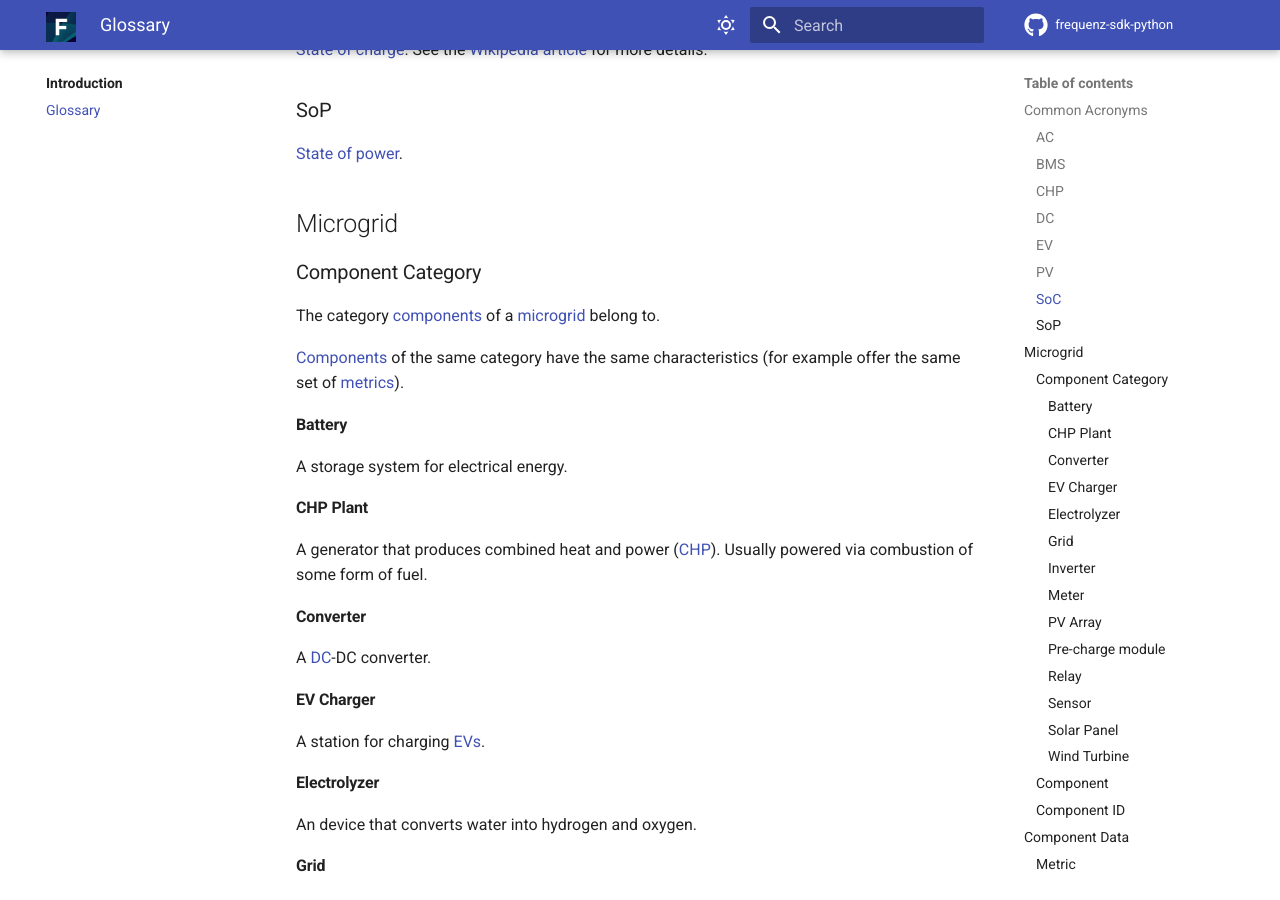
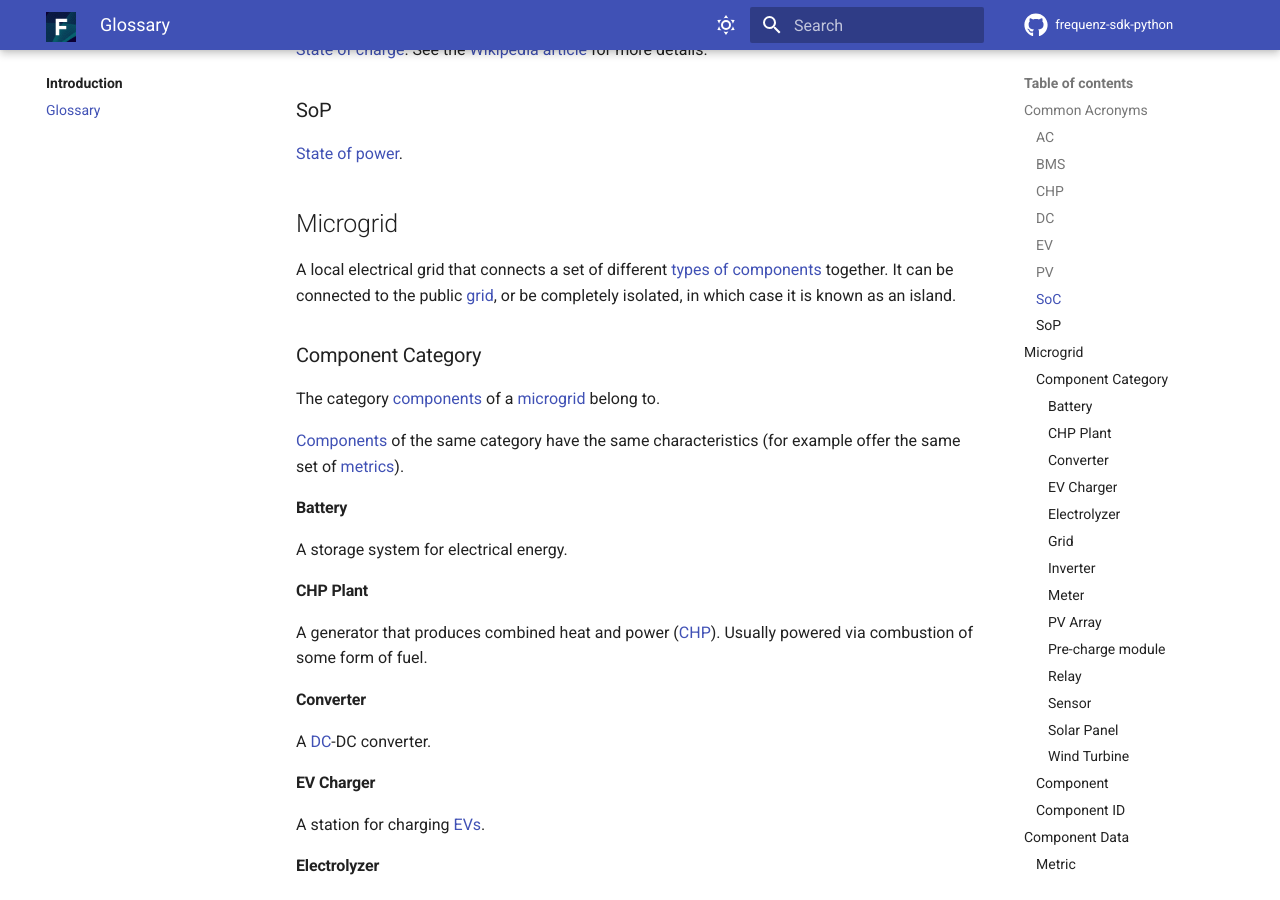
Before and after one commit to frequenz-floss/frequenz-sdk-python, an MkDocs documentation site: the page built from docs/intro/glossary.md, in a window 1280 px wide and 900 px high, scrolled down 1044 px. Built offline with MkDocs 1.6.1 and Material for MkDocs 9.7.7, drawn with Linux system fonts in a browser that asks for light colours; comment, search, counter and statistics services are not loaded; the version menu is left out.

Commit message:
Add a description for the microgrid term in the glossary
Signed-off-by: Leandro Lucarella <luca-frequenz@llucax.com>

```diff
--- a/docs/intro/glossary.md
+++ b/docs/intro/glossary.md
@@ -41,6 +41,8 @@ In the SDK it is normally used as a synonym for [solar panel](#solar-panel).
 [State of power](#state-of-power).
 
 ## Microgrid
+
+A local electrical grid that connects a set of different [types of components](#component-category) together. It can be connected to the public [grid](#grid), or be completely isolated, in which case it is known as an island.
 
 ### Component Category
 
```
